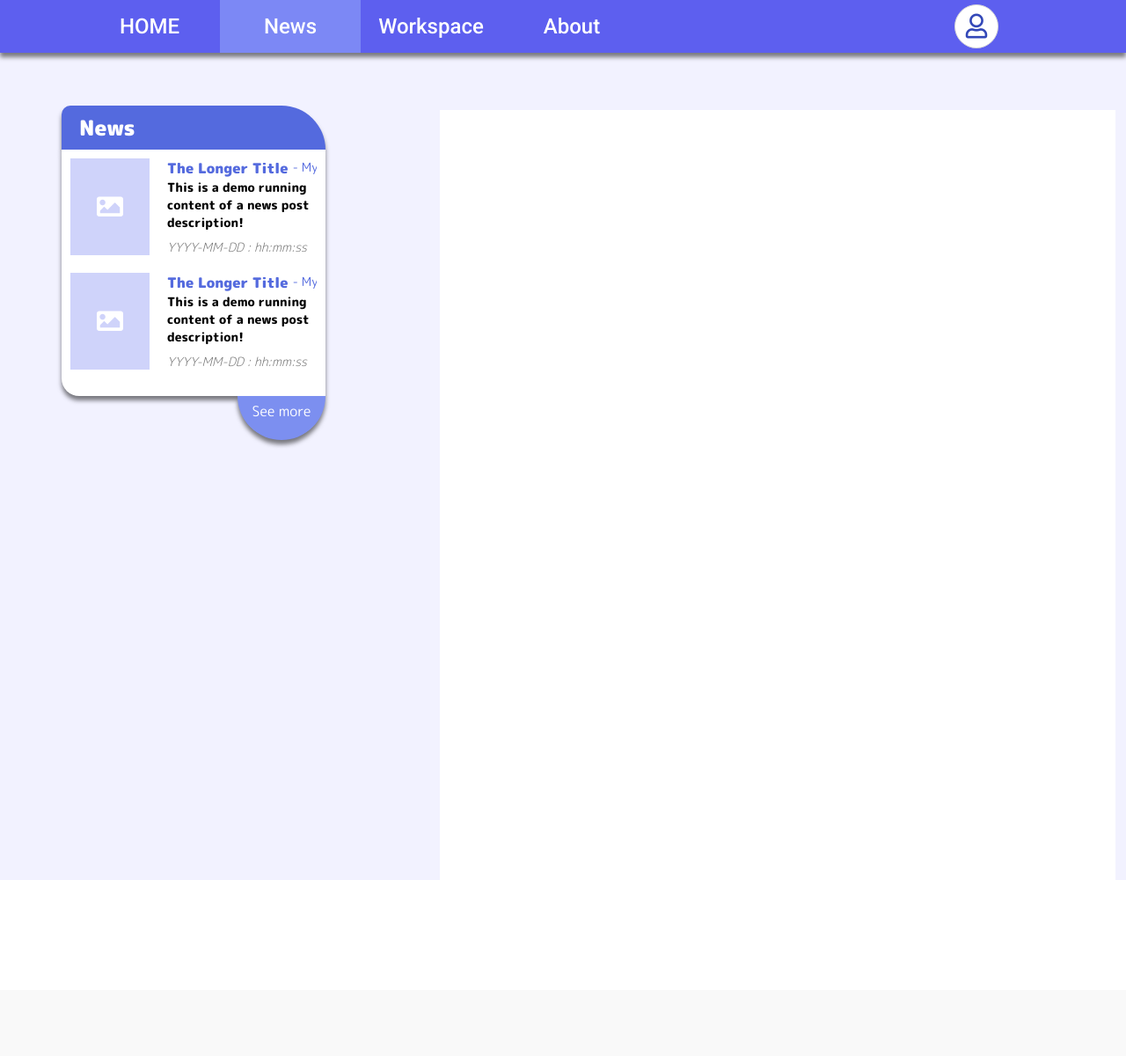
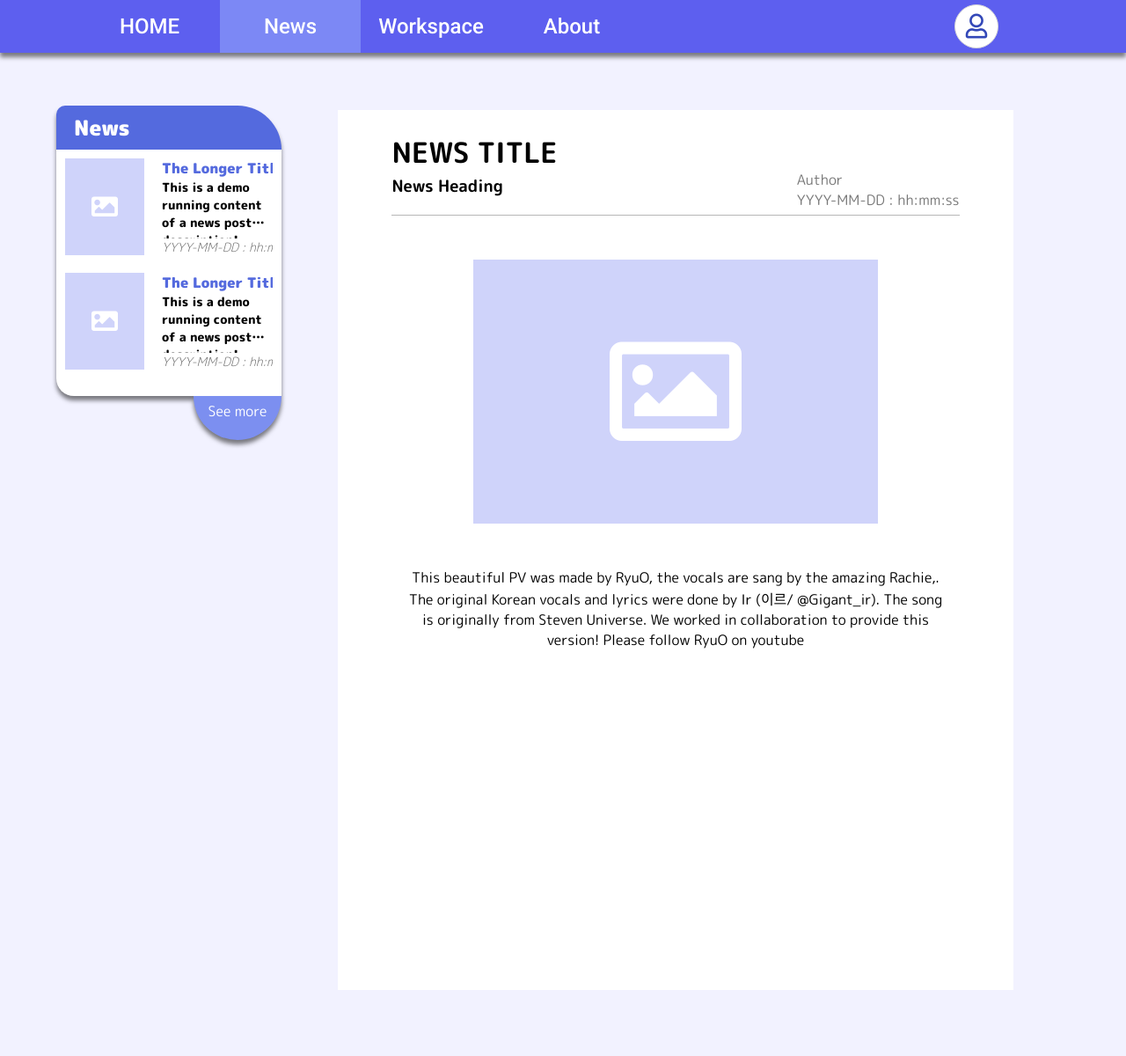
Before and after one commit to Nqunhth/Web_HospitalManagement, a PHP site: page /News/newsPage.html in a window 1280 px wide. Shown: the whole page at 88% size. Before the commit the page ends 509 px from the top, so only its background shows below. Run offline with PHP 8.4, Linux system fonts and the light colour scheme.

Commit message:
complete news

```diff
--- a/News/newsPage.html
+++ b/News/newsPage.html
@@ -14,7 +14,7 @@
 </head>
 
 <body>
-    <div class="news-page">
+    <div class="news-page center">
         <div class="header__navbar not_navbar_at_home">
             <ul class="navbar--list">
                 <li class="navbar--item">
@@ -105,7 +105,25 @@
             </div>
 
 
-            <div class="full_news">
+            <div class="full_news center">
+                <div class="fn_header">
+                    <div class="fn_title">
+                        <h1>NEWS TITLE</h1>
+                        <h3>News Heading</h3>
+                    </div>
+                    <div class="author_time">
+                        <p>Author</p>
+                        <p>YYYY-MM-DD : hh:mm:ss</p>
+                    </div>
+                </div>
+                <div class="fn_content center">
+                    <div class="fn_image center">
+                        <i class="far fa-image icon"></i>
+                    </div>
+                    <p class="fn_paragraph">
+                        This beautiful PV was made by RyuO, the vocals are sang by the amazing Rachie,. The original Korean vocals and lyrics were done by Ir (이르/ @Gigant_ir). The song is originally from Steven Universe.  We worked in collaboration to provide this version! Please follow RyuO on youtube
+                    </p>
+                </div>
 
             </div>
         </div>
--- a/css/main.css
+++ b/css/main.css
@@ -960,14 +960,14 @@
 /* Start News Page */
 .news-page .body{
     background-color: #F2F2FF;
-    min-height: 1000px;
+    width: 100vw;
     height: max-content;
-    width: 100vw;
 }
 .news-page .left_bar{
     top: 120px;
-    left: 70px;
-    width: 300px;
+    left: 5vw;
+    width: 20vw;
+    min-width: 130px;
     float: left;
 }
 .left_bar .bar_head{
@@ -1063,6 +1063,9 @@
     font-weight: 300;
     font-style: italic;
     height: max-content;
+    width: 100%;
+    white-space: nowrap;
+
 }
 
 .left_bar .bar_foot{
@@ -1084,9 +1087,49 @@
 
 .full_news{
     background-color: #fff;
+    margin-bottom: 200px;
     min-height: 1000px;
-    width: 60%;
+    width: 60vw;
+    min-width: 300px;
     top: 125px;
-    left: 500px;
+    left: 10vw;
+    flex-direction: column;
+
+}
+.full_news .fn_header{
+    height: 120px;
+    width: 84%;
+    border-bottom: 1px solid #B7B7B7;
+    display: flex;
+    justify-content: space-between;
+    align-items: center;
+}
+.fn_header .fn_title{
+    margin-top: 5px;
+}
+.fn_header .author_time{
+    align-self: flex-end;
+    margin-bottom: 5px;
+    color: #787878;
+}
+.fn_image{
+    background-color: #CFD3FA;
+    width: 460px;
+    height: 300px;
+    margin-bottom: 50px;
+}
+
+.fn_image .icon{
+    font: 100px;
+    color: #fff;
+}
+
+.full_news .fn_content{
+    flex: 1;
+    width: 80%;
+    margin: 50px 0;
+    flex-direction: column;
+    text-align: center;
+    justify-content: flex-start;
 }
 /* End News Page */
```
